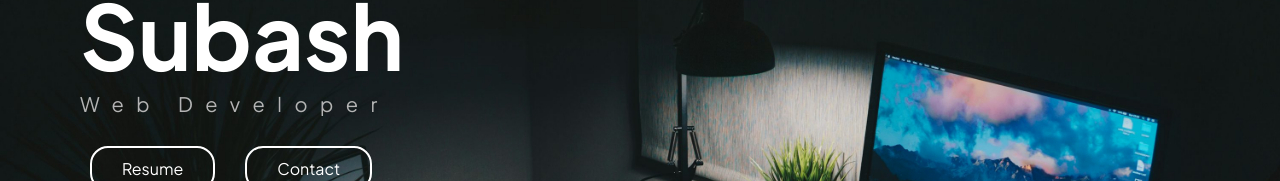
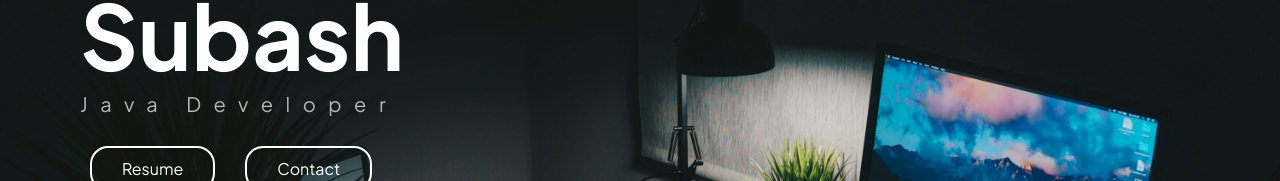
Before and after one commit to SubashM21/New-porfolio, a plain HTML site: page index.html in a window 1280 px wide. Shown: the part 261-442 px from the top of the page. Drawn offline with Linux system fonts and the light colour scheme.

Commit message:
index.html

```diff
--- a/index.html
+++ b/index.html
@@ -34,7 +34,7 @@
                 <div class="main-container">
                     <div class="main-txt">
                         <h1>Subash</h1>
-                        <p>Web Developer</p>
+                        <p>Java Developer</p>
                         <!-- <a href=""><i class="fab fa-instagram"></i></a> -->
                     </div>
                     <div class="main-btn">
```
